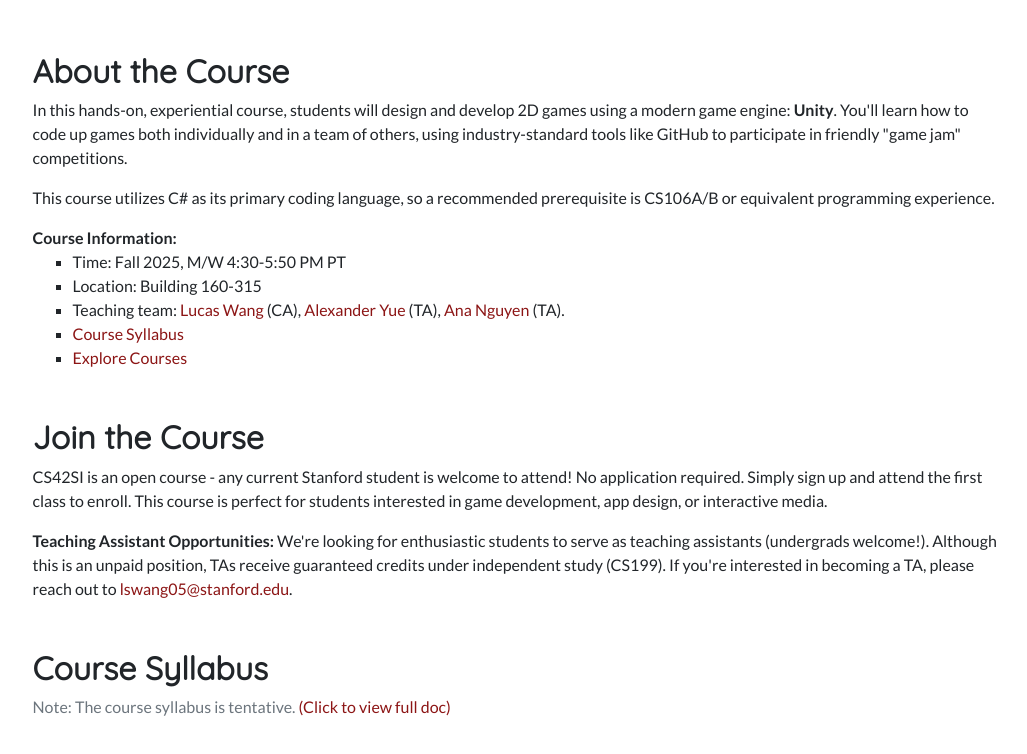
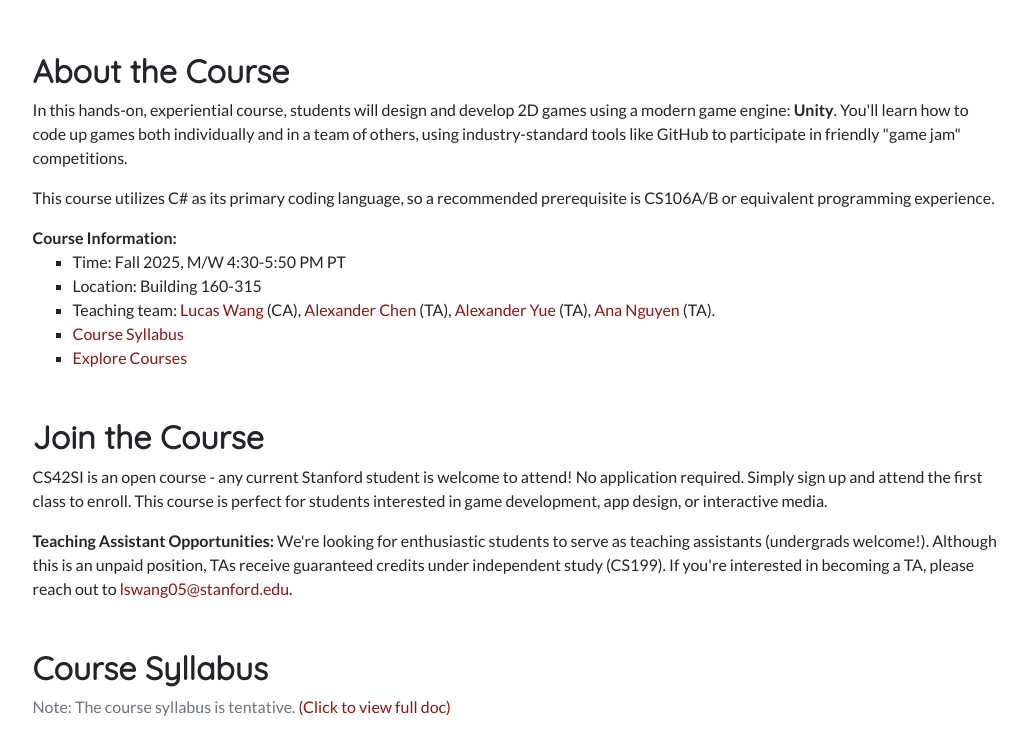
Before and after one commit to CS42SI-Game-Development/cs42si-website, a plain HTML site: page index.html in a window 1280 px wide. Shown: the part 820-1574 px from the top of the page, without its empty margins (124-1151 px from the left). Drawn offline with Linux system fonts and the light colour scheme; grey boxes are pictures that could not be loaded.

Commit message:
Added TA to list

```diff
--- a/index.html
+++ b/index.html
@@ -149,6 +149,7 @@
                   <li>
                     Teaching team:
                     <a href="mailto:lswang05@stanford.edu">Lucas Wang</a> (CA),
+                    <a href="mailto:ac1@stanford.edu">Alexander Chen</a> (TA),
                     <a href="mailto:alexyue@stanford.edu">Alexander Yue</a>
                     (TA),
                     <a href="mailto:anax@stanford.edu">Ana Nguyen</a>
```
